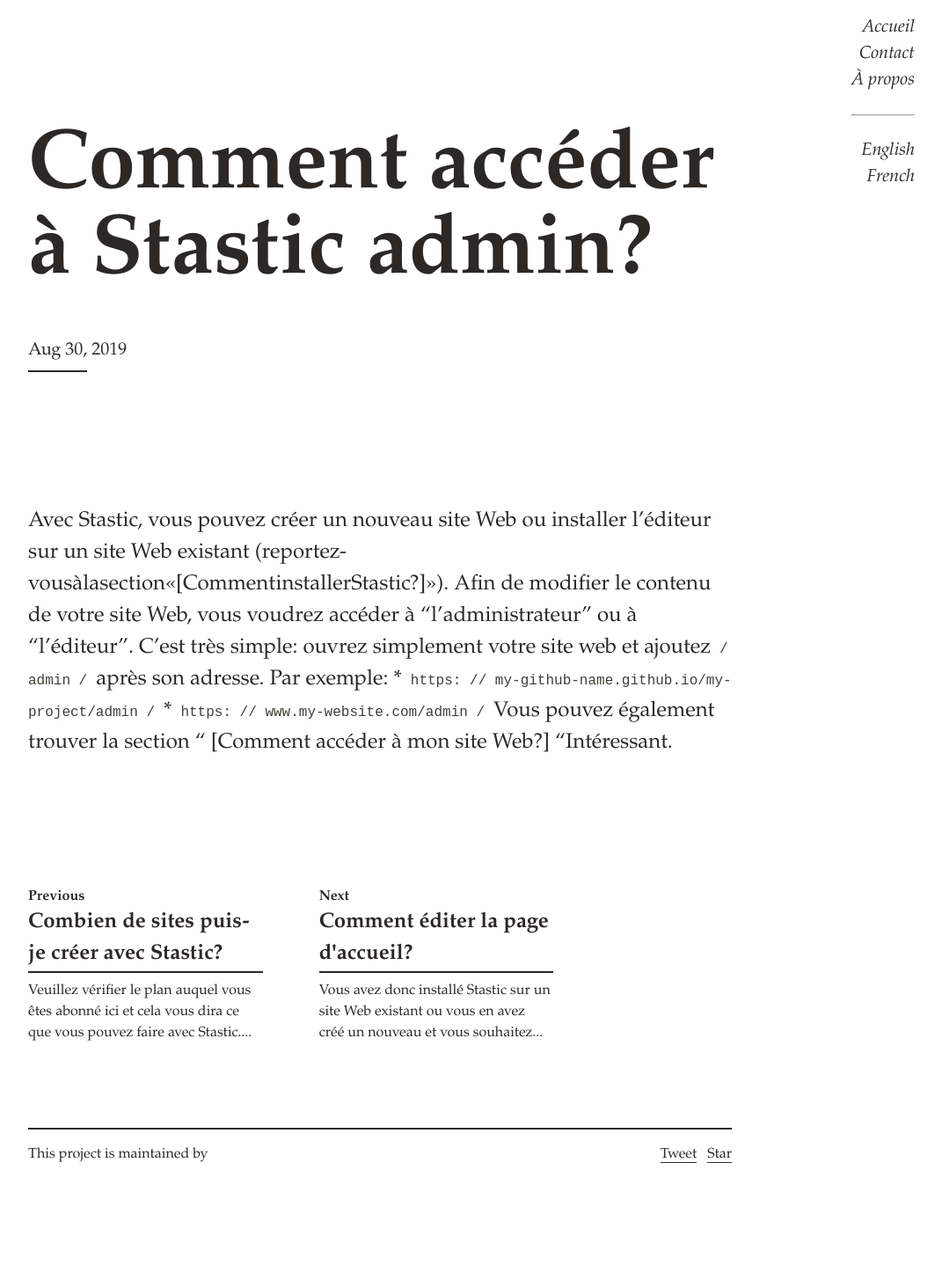
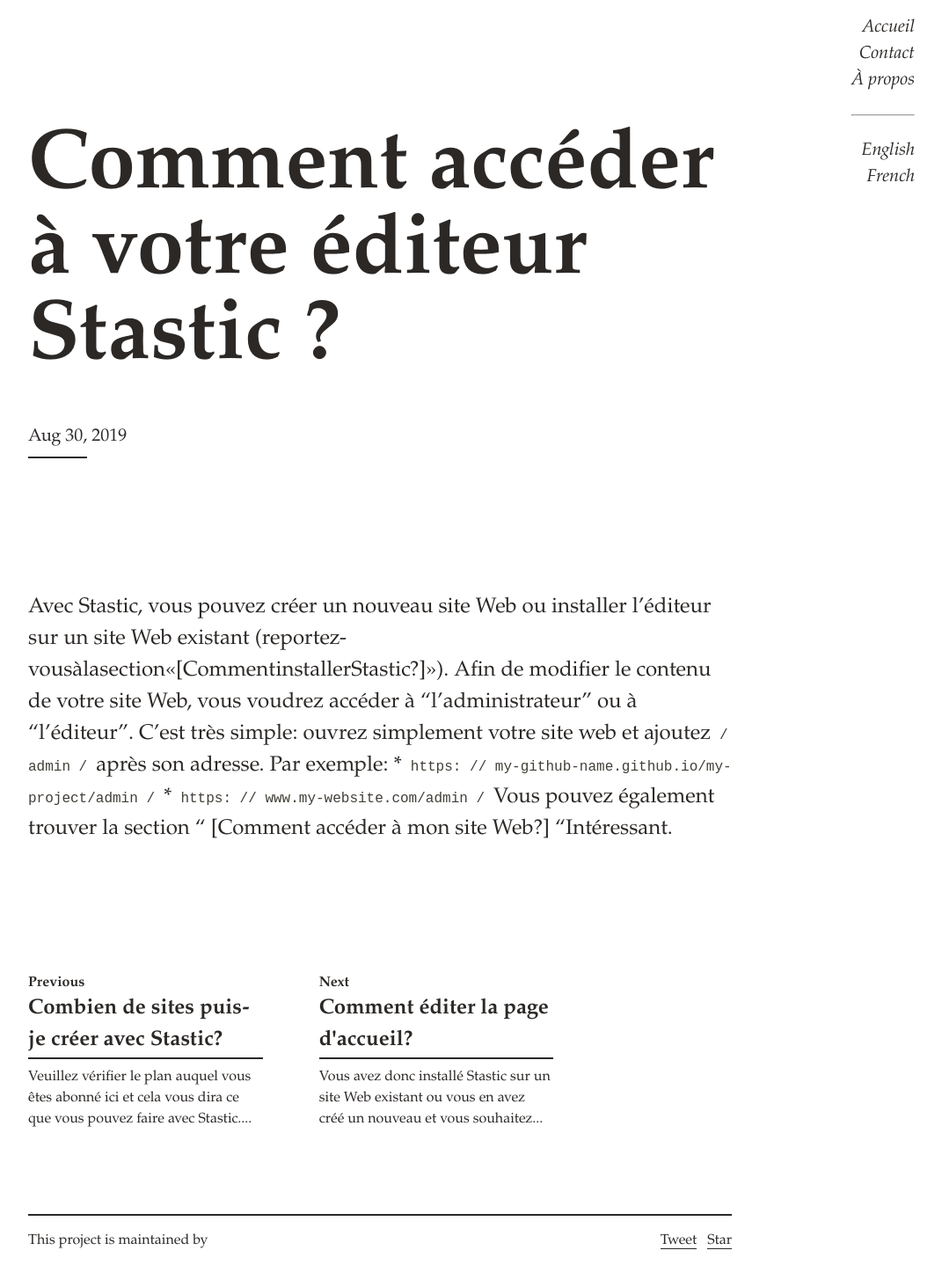
Before and after one commit to lexoyo/www.stastic.net, a Jekyll site: the page built from _fr/comment_acceder_a_stastic_admin_.md, in a window 1280 px wide. Shown: the whole page at 88% size, without its empty margins (208-1279 px from the left). Built offline with Jekyll 4.4.1, drawn with Linux system fonts in a browser that asks for light colours; comment, search, counter and statistics services are not loaded; before the commit the page ends 1340 px from its top, so only the background shows below that.

Commit message:
Create _fr/comment_acceder_a_stastic_admin_.md

```diff
--- a/_fr/comment_acceder_a_stastic_admin_.md
+++ b/_fr/comment_acceder_a_stastic_admin_.md
@@ -1,4 +1,5 @@
 ---
-title: Comment accéder à Stastic admin?
+title: Comment accéder à votre éditeur Stastic ?
+
 ---
 Avec Stastic, vous pouvez créer un nouveau site Web ou installer l'éditeur sur un site Web existant (reportez-vousàlasection«[CommentinstallerStastic?]»). Afin de modifier le contenu de votre site Web, vous voudrez accéder à "l'administrateur" ou à "l'éditeur". C'est très simple: ouvrez simplement votre site web et ajoutez `/ admin /` après son adresse. Par exemple: * `https: // my-github-name.github.io/my-project/admin /` * `https: // www.my-website.com/admin /` Vous pouvez également trouver la section " [Comment accéder à mon site Web?] "Intéressant.
```
